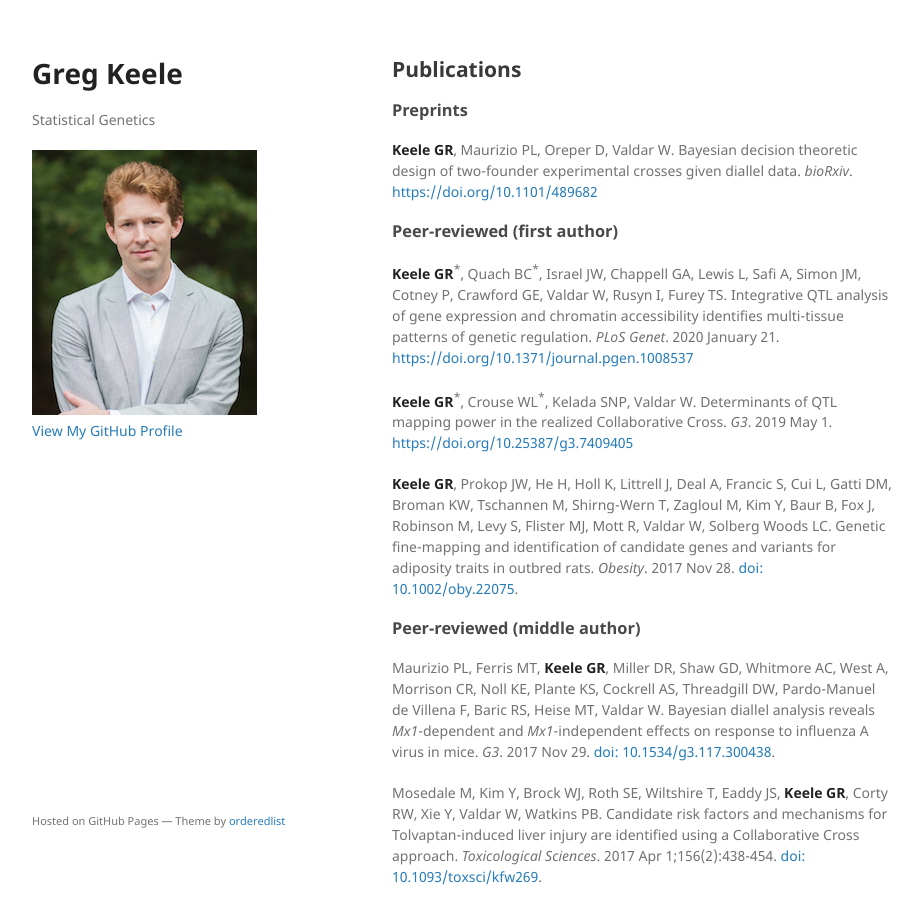
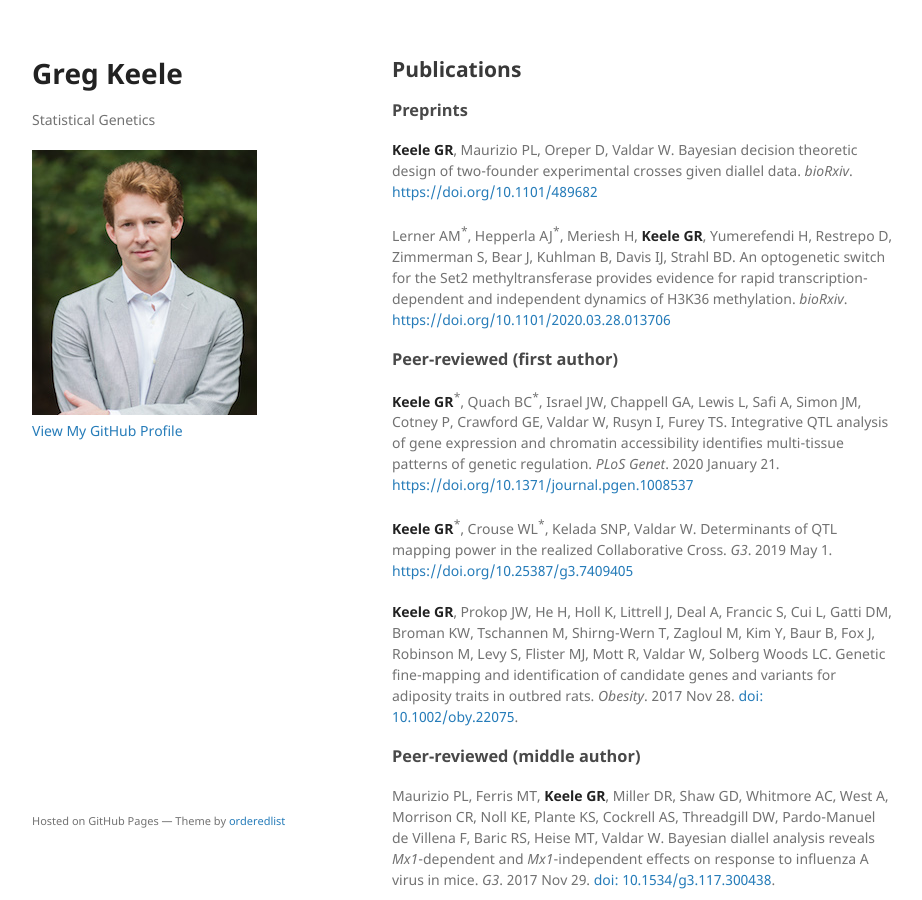
Before and after one commit to gkeele/gkeele.github.io, a Jekyll site: the page built from publications.md, in a window 1280 px wide and 900 px high. Shown: the whole window, without its empty margins (178-1100 px from the left). Built offline with Jekyll 4.4.1, drawn with Linux system fonts in a browser that asks for light colours; our own code applies the rules of GitHub Pages for plain Markdown files.

Commit message:
Added Set2 paper

```diff
--- a/publications.md
+++ b/publications.md
@@ -6,6 +6,8 @@ layout: default
 ### Preprints
 
 **Keele GR**, Maurizio PL, Oreper D, Valdar W. Bayesian decision theoretic design of two-founder experimental crosses given diallel data. *bioRxiv*. [https://doi.org/10.1101/489682](https://www.biorxiv.org/content/10.1101/489682v1)
+
+Lerner AM<sup>\*</sup>, Hepperla AJ<sup>\*</sup>, Meriesh H, **Keele GR**, Yumerefendi H, Restrepo D, Zimmerman S, Bear J, Kuhlman B, Davis IJ, Strahl BD. An optogenetic switch for the Set2 methyltransferase provides evidence for rapid transcription-dependent and independent dynamics of H3K36 methylation. *bioRxiv*. [https://doi.org/10.1101/2020.03.28.013706](https://www.biorxiv.org/content/10.1101/2020.03.28.013706v1)
 
 ### Peer-reviewed (first author)
 
```
